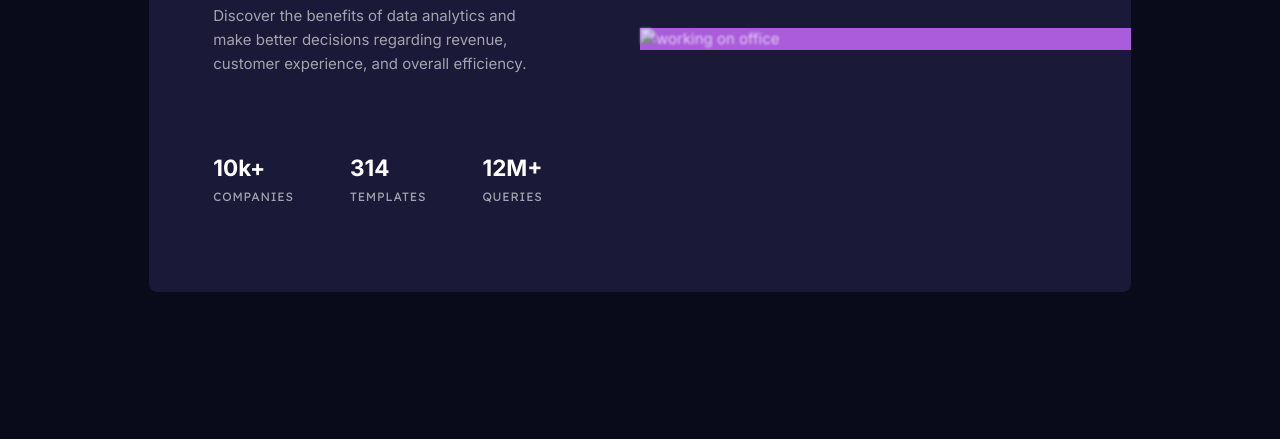
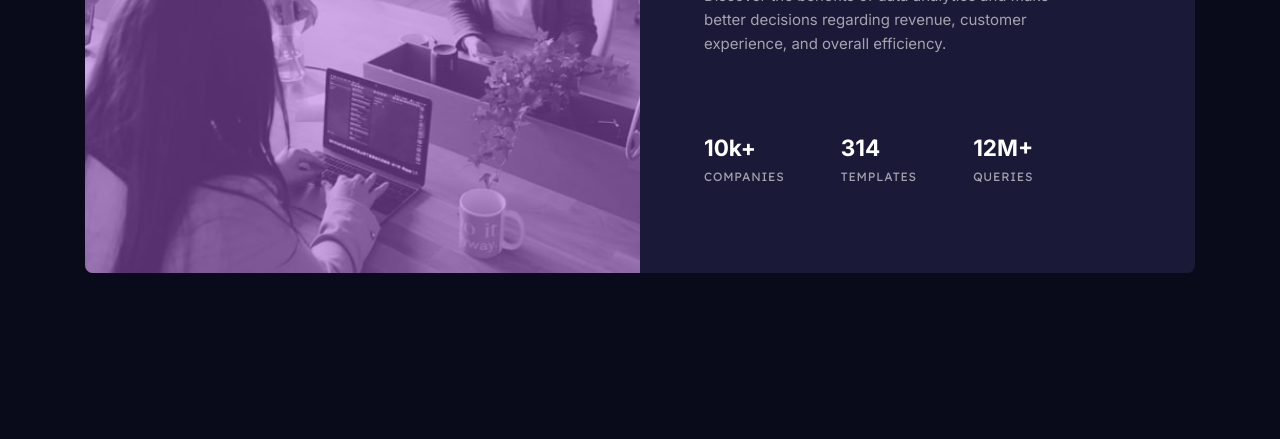
Before and after one commit to lost50U1/stats-preview-card-component-main, a plain HTML site: page index.html in a window 1280 px wide. Shown: the part 361-800 px from the top of the page. Drawn offline with Linux system fonts and the light colour scheme.

Commit message:
final commit image change

```diff
--- a/index.html
+++ b/index.html
@@ -26,6 +26,14 @@
   </head>
   <body>
     <main>
+      <picture class="image">
+        <source
+          srcset="images/image-header-desktop.jpg"
+          media="(min-width: 600px)"
+        />
+        <img src="images/image-header-mobile.jpg" alt="working on office" />
+        <div class="overlay"></div>
+      </picture>
       <div class="content">
         <h1 id="title">
           Get <span class="purple">insights</span> that help your business grow.
@@ -40,13 +48,6 @@
           <span class="valign">12m+ <span class="df">queries</span></span>
         </div>
       </div>
-      <picture>
-        <source
-          srcset="images/image-header-desktop"
-          media="(min-width: 600px)"
-        />
-        <img src="images/image-header-mobile.jpg" alt="working on office" />
-      </picture>
     </main>
   </body>
 </html>
--- a/style.css
+++ b/style.css
@@ -40,7 +40,7 @@ body {
   /* font-family: "Lexend Deca", sans-serif; 400 */
   background-color: hsl(233, 47%, 7%);
   color: hsl(0, 0%, 100%);
-  padding: 1.6em;
+  margin: 0 1rem;
   /* this will center it both vertical and horizontally */
   display: grid;
   place-content: center;
@@ -50,21 +50,29 @@ main {
   background-color: hsl(244, 38%, 16%);
   border-radius: 0.5rem;
   overflow: hidden;
-  display: flex;
-  flex-direction: column-reverse;
-  justify-content: center;
-  align-items: center;
+  width: 100%;
 }
 
-picture {
-  background: hsl(277, 64%, 61%);
+.image {
+  position: relative;
+}
+
+.overlay {
+  position: absolute;
+  top: 0;
+  bottom: 0;
+  left: 0;
+  right: 0;
+  height: 100%;
+  width: 100%;
+  background-color: hsl(277, 64%, 61%);
+  opacity: 0.5;
 }
 
 img {
-  opacity: 0.7;
-  -webkit-filter: blur(1px);
-  filter: blur(1px);
   width: 100%;
+  /* the fix for image is this  */
+  height: 100%;
 }
 
 .content {
@@ -119,11 +127,10 @@ p {
 }
 
 /* todo the responsive part needs work and i am done */
-@media only screen and (min-width: 700px) {
+@media only screen and (min-width: 600px) {
   main {
-    flex-direction: row;
-    width: 80%;
-    margin: 0 auto;
+    display: flex;
+    max-width: 1110px;
   }
   .content {
     padding: 4rem;
@@ -133,6 +140,11 @@ p {
   .content,
   picture {
     width: 50%;
+  }
+
+  img {
+    -o-object-fit: cover;
+    object-fit: cover;
   }
 
   p {
@@ -146,6 +158,7 @@ p {
   .flex {
     display: flex;
     gap: 2.5em;
+    flex-wrap: wrap;
   }
 
   .valign {
```
